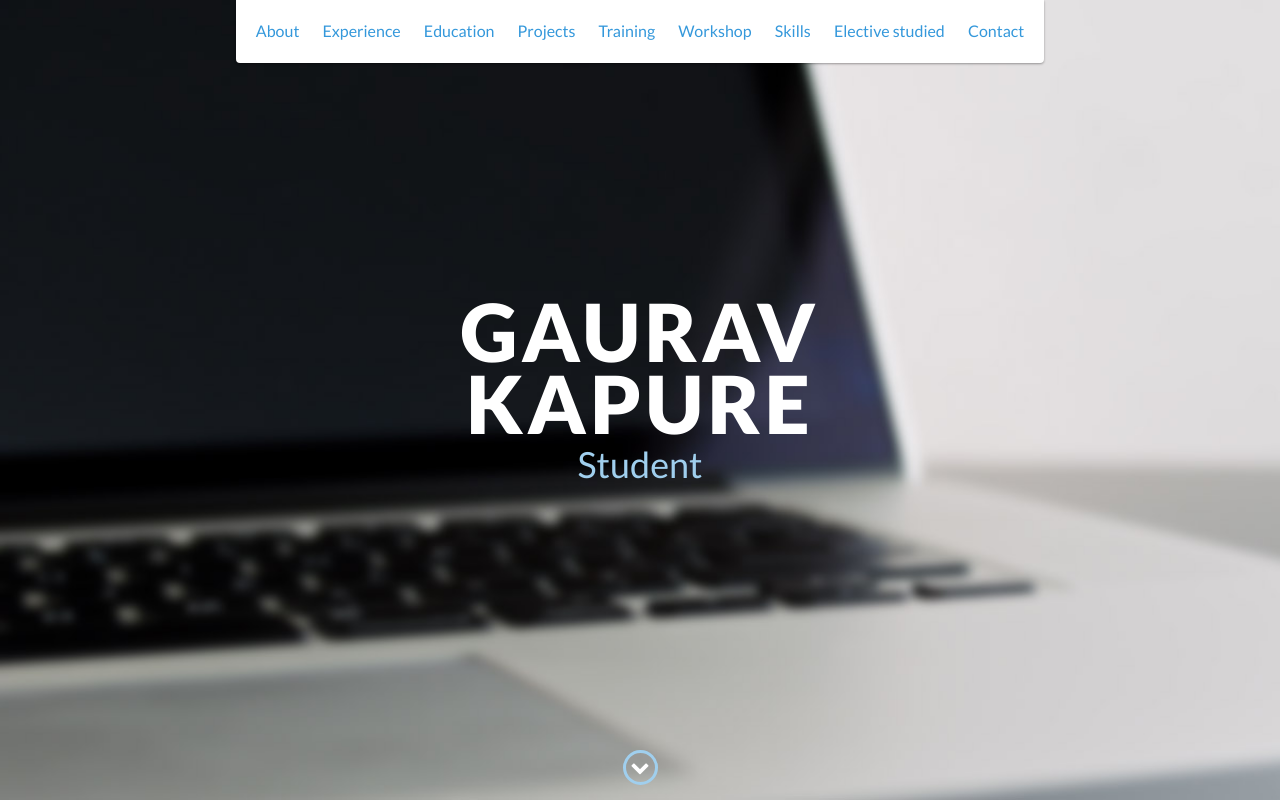
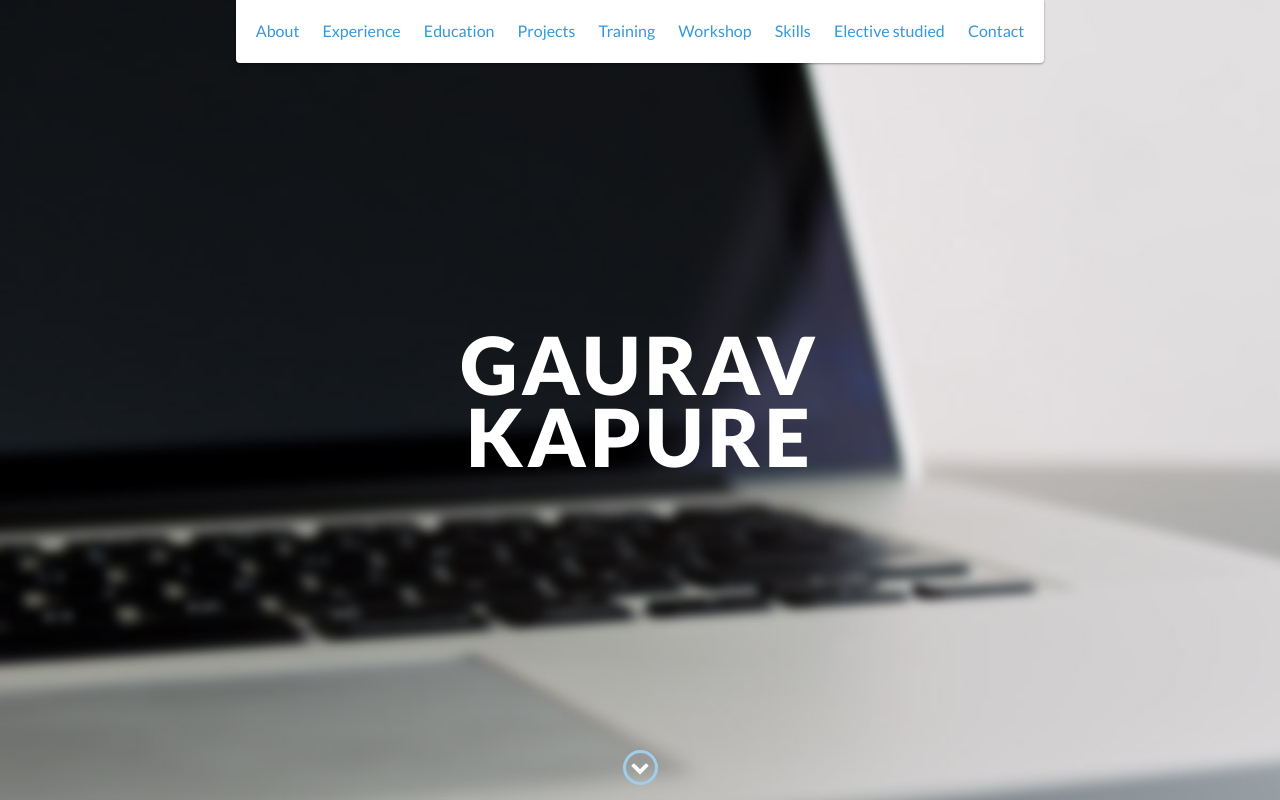
Before and after one commit to gkapure/gkapure.github.io, a website: page index.html in a window 1280 px wide. Shown: the top 800 px of the page. Drawn offline with nearby package versions, Linux system fonts and the light colour scheme.

Commit message:
Update index.html

```diff
--- a/index.html
+++ b/index.html
@@ -59,7 +59,7 @@
         <div id="lead-content">
             <h1>Gaurav</h1>
             <h1>Kapure</h1>
-            <h2>Student</h2>
+
             <a href="https://drive.google.com/open?id=1yue5xAh4B0EcL8gxDeyE6CKD5da6tKJx</a>
         </div>
         <!-- End #lead-content -->
```
